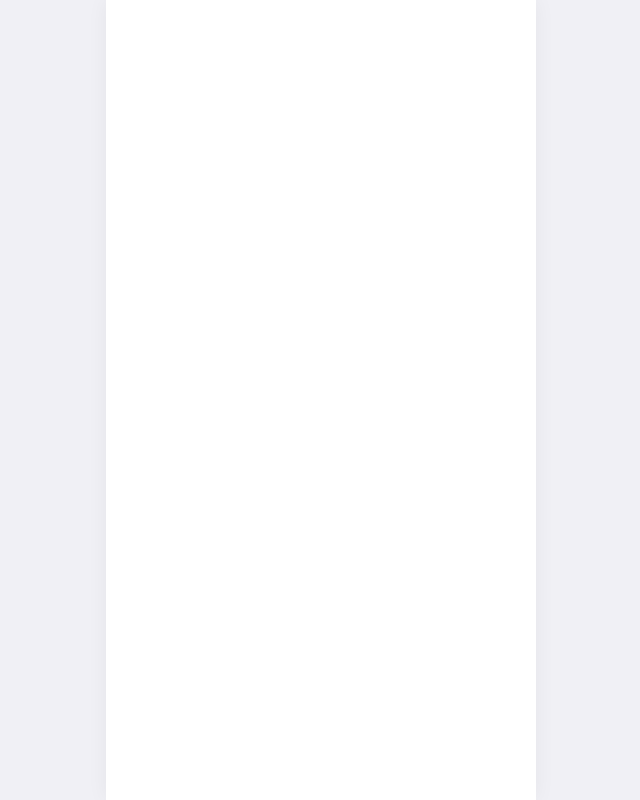
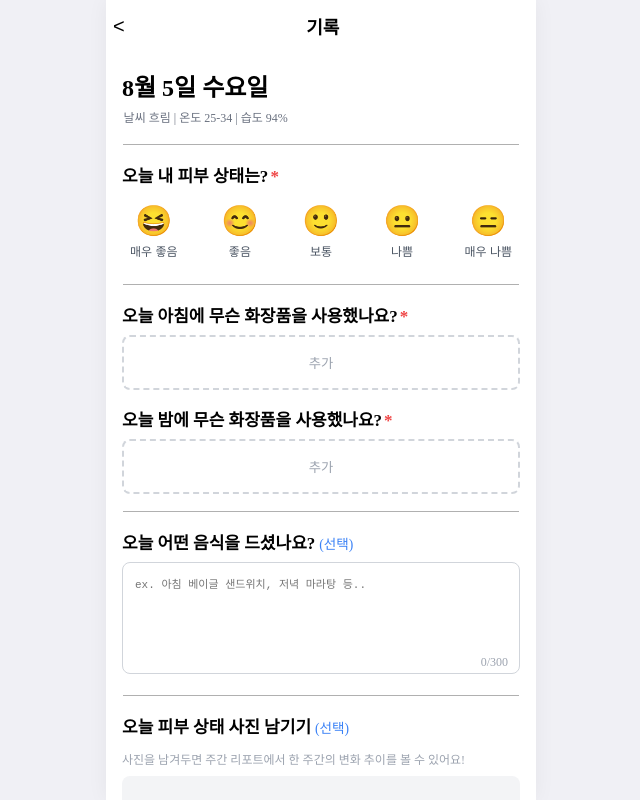
Before and after one commit to LikeLionUniv-INU/14th-toMeta-frontend, a React (Vite) app: page /defaultinput in a window 1280 px wide. Before the commit this address had no page. Shown: the whole page, without its empty margins (319-959 px from the left). Built offline with nearby package versions, Linux system fonts and the light colour scheme.

Commit message:
임시저장

```diff
--- a/src/App.jsx
+++ b/src/App.jsx
@@ -1,7 +1,7 @@
 import { BrowserRouter, Routes, Route } from 'react-router-dom';
 import AppLayout from './styles/AppLayout';
 import HealthConnect from './pages/HealthConnect';
-import RecordDefaultInput from './pages/RecordDefaultInput';
+import DefaultInput from './pages/DefaultInput';
 
 function App() {
   return (
@@ -9,7 +9,7 @@ function App() {
       <AppLayout>
         <Routes>
           <Route path="/healthconnect" element={<HealthConnect />} />
-          <Route path="/recorddefaultinput" element={<RecordDefaultInput />} />
+          <Route path="/defaultinput" element={<DefaultInput />} />
         </Routes>
       </AppLayout>
     </BrowserRouter>
--- a/src/pages/RecordDefaultInput.jsx
+++ b/src/pages/DefaultInput.jsx
@@ -1,8 +1,8 @@
 import React, { useState, useRef } from 'react';
 import Button from '../components/Button';
-import * as S from './RecordDefaultInput.styles';
+import * as S from './DefaultInput.styles';
 
-const RecordDefaultInput = () => {
+const DefaultInput = () => {
   const [skinCondition, setSkinCondition] = useState(null); // 피부 상태
   const [morningProducts, setMorningProducts] = useState([]); // 아침 화장품 목록
   const [nightProducts, setNightProducts] = useState([]); // 밤 화장품 목록
@@ -190,4 +190,4 @@ const RecordDefaultInput = () => {
   );
 };
 
-export default RecordDefaultInput;
+export default DefaultInput;
--- a/src/pages/RecordDefaultInput.styles.js
+++ b/src/pages/DefaultInput.styles.js
@@ -11,7 +11,6 @@ export const Header = styled.div`
   align-items: center;
   justify-content: space-between;
   padding: 1px;
-  border-bottom: 1px solid #e5e7eb;
 
   button {
     font-size: 1.25rem;
@@ -30,35 +29,38 @@ export const Content = styled.div`
   padding: 1rem;
   display: flex;
   flex-direction: column;
-  gap: 1.5rem;
+  gap: 1rem;
 `;
 
 export const DateSection = styled.div`
   h2 {
     font-size: 1.5rem;
     font-weight: 700;
+    margin: 0 0 0.3rem 0;
   }
 
   p {
     font-size: 0.75rem;
     color: #6b7280;
-    margin-top: 0.25rem;
+    margin: 0.1rem;
   }
 `;
 
 export const Divider = styled.hr`
   border: none;
-  border-top: 1px solid #f3f4f6;
-  margin: 0.5rem 0;
+  border-top: 1px solid #b0b0b0;
+  margin: 1px;
 `;
 
-export const Section = styled.section``;
+export const Section = styled.section`
+
+`;
 
 export const Label = styled.label`
   display: block;
   font-weight: 700;
   margin-bottom: 0.5rem;
-  font-size: 0.95rem;
+  font-size: 17px;
 
   .required {
     color: #ef4444;
@@ -132,7 +134,7 @@ export const TextareaWrapper = styled.div`
     border: 1px solid #d1d5db;
     border-radius: 0.5rem;
     padding: 0.75rem;
-    font-size: 0.875rem;
+    font-size: 11px;
     height: 7rem;
     resize: none;
     box-sizing: border-box;
--- a/src/pages/HealthConnect.jsx
+++ b/src/pages/HealthConnect.jsx
@@ -1,5 +1,5 @@
 import React from 'react';
-import * as S from './HealthConnect.styles';
+import styled from 'styled-components';
 import Button from '../components/Button';
 
 const HealthConnect = () => {
@@ -8,24 +8,61 @@ const HealthConnect = () => {
   };
 
   return (
-    <S.Container>
-      <S.ContentWrapper>
-        <S.Title>
+    <Container>
+      <ContentWrapper>
+        <Title>
           원활한 서비스 이용을 위해<br />
           Health Connect 데이터<br />
           접근 권한이 필요해요
-        </S.Title>
-        <S.Text>
+        </Title>
+        <Text>
           수집된 데이터는 AI 분석 및 리포트 제공 목적으로만 사용되며,<br />
           언제든 연동을 해제할 수 있습니다
-        </S.Text>
-      </S.ContentWrapper>
+        </Text>
+      </ContentWrapper>
 
       <Button onClick={onConnect}>
         건강데이터 권한 요청
       </Button>
-    </S.Container>
+    </Container>
   );
 };
 
+export const Container = styled.div`
+  display: flex;
+  flex-direction: column;
+  justify-content: space-between;
+  height: 100dvh;
+  background-color: #ffffff;
+  box-sizing: border-box;
+  padding: 12dvh 0 4dvh 0;
+`;
+
+export const ContentWrapper = styled.div`
+  display: flex;
+  flex-direction: column;
+  gap: 16px;
+  width: 90%;
+  margin: 0 auto;
+`;
+
+export const Title = styled.h1`
+  font-size: 32px;
+  font-weight: bold;
+  line-height: 1.35;
+  color: #000000;
+  margin: 0;
+  word-break: keep-all;
+`;
+
+export const Text = styled.p`
+  font-size: 14px;
+  font-weight: 500;
+  line-height: 1.5;
+  color: #918d8d;
+  margin: 0;
+  word-break: keep-all;
+`;
+
+
 export default HealthConnect;
--- a/src/pages/HealthConnect.styles.js
+++ /dev/null
@@ -1,37 +0,0 @@
-import styled from "styled-components";
-
-export const Container = styled.div`
-  display: flex;
-  flex-direction: column;
-  justify-content: space-between;
-  height: 100dvh;
-  background-color: #ffffff;
-  box-sizing: border-box;
-  padding: 12dvh 0 4dvh 0;
-`;
-
-export const ContentWrapper = styled.div`
-  display: flex;
-  flex-direction: column;
-  gap: 16px;
-  width: 90%;
-  margin: 0 auto;
-`;
-
-export const Title = styled.h1`
-  font-size: 32px;
-  font-weight: bold;
-  line-height: 1.35;
-  color: #000000;
-  margin: 0;
-  word-break: keep-all;
-`;
-
-export const Text = styled.p`
-  font-size: 14px;
-  font-weight: 500;
-  line-height: 1.5;
-  color: #918d8d;
-  margin: 0;
-  word-break: keep-all;
-`;
```
Also changed, not shown: 2 other files (tests, documents, lock files or other folders).
